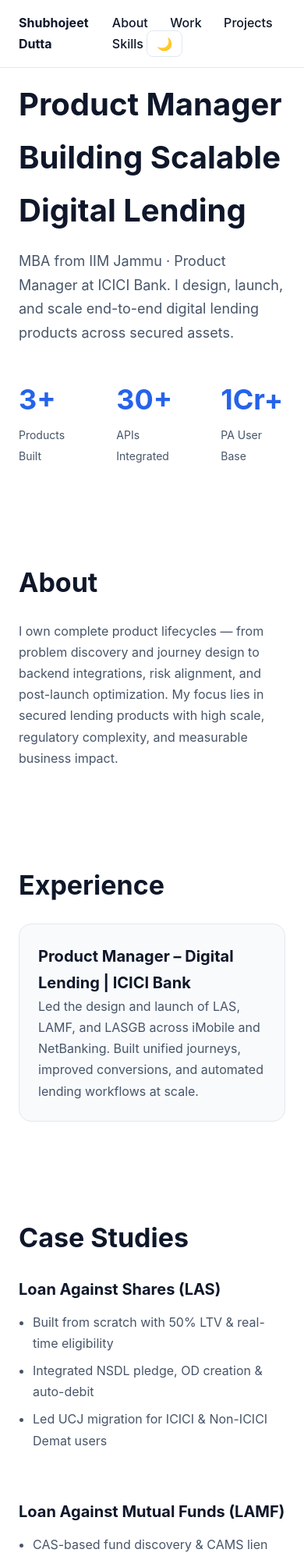
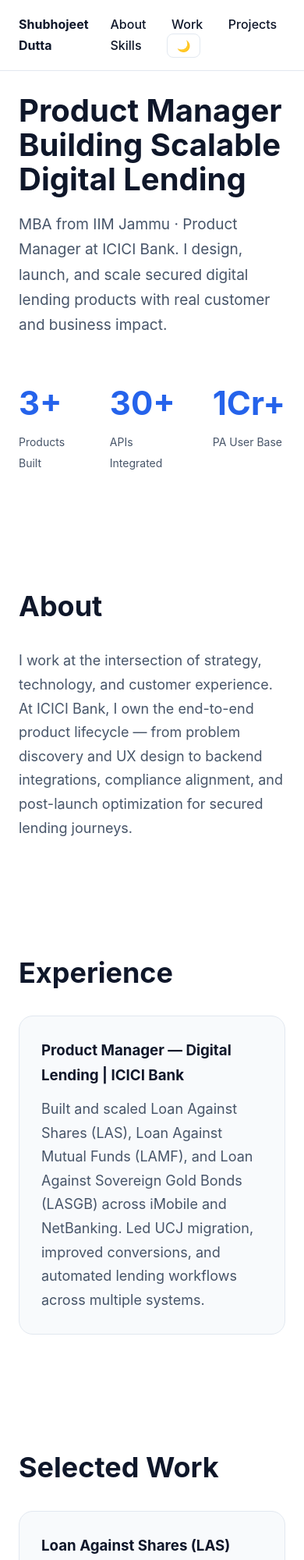
Before and after one commit to shubhojeetiim/shubhojeetiim.github.io, a plain HTML site: page index.html in a window 390 px wide. Shown: the top 2000 px of the page at 78% size. Drawn offline with Linux system fonts and the light colour scheme.

Commit message:
Update index.html

```diff
--- a/index.html
+++ b/index.html
@@ -1,18 +1,18 @@
 <!DOCTYPE html>
 <html lang="en">
 <head>
-<meta charset="UTF-8">
-<meta name="viewport" content="width=device-width, initial-scale=1.0">
+<meta charset="UTF-8" />
+<meta name="viewport" content="width=device-width, initial-scale=1.0"/>
 <title>Shubhojeet Dutta | Product Manager</title>
 
 <style>
-/* ===================== ROOT & RESET ===================== */
+/* ================= RESET & VARIABLES ================= */
 :root {
   --bg: #ffffff;
   --text: #0f172a;
   --muted: #475569;
+  --accent: #2563eb;
   --card: #f8fafc;
-  --accent: #2563eb;
   --border: #e2e8f0;
 }
 
@@ -25,9 +25,9 @@
 }
 
 * {
-  box-sizing: border-box;
   margin: 0;
   padding: 0;
+  box-sizing: border-box;
 }
 
 html {
@@ -35,30 +35,37 @@ html {
 }
 
 body {
-  font-family: Inter, system-ui, Arial, sans-serif;
+  font-family: Inter, system-ui, -apple-system, BlinkMacSystemFont, sans-serif;
   background: var(--bg);
   color: var(--text);
   line-height: 1.7;
 }
 
-/* ===================== GLOBAL ===================== */
+/* ================= GLOBAL ================= */
 .container {
   max-width: 1200px;
   margin: auto;
-  padding: 100px 24px;
+  padding: 120px 24px;
 }
 
 section {
-  margin-bottom: 120px;
+  margin-bottom: 140px;
 }
 
-h1 { font-size: 52px; }
-h2 { font-size: 34px; margin-bottom: 20px; }
-h3 { font-size: 20px; }
+h1 {
+  font-size: 56px;
+  line-height: 1.1;
+}
+
+h2 {
+  font-size: 36px;
+  margin-bottom: 24px;
+}
 
 p {
   color: var(--muted);
-  max-width: 800px;
+  max-width: 820px;
+  font-size: 18px;
 }
 
 a {
@@ -66,7 +73,7 @@ a {
   text-decoration: none;
 }
 
-/* ===================== NAV ===================== */
+/* ================= NAV ================= */
 nav {
   position: fixed;
   top: 0;
@@ -79,46 +86,48 @@ nav {
 .nav-inner {
   max-width: 1200px;
   margin: auto;
-  padding: 16px 24px;
+  padding: 18px 24px;
   display: flex;
   justify-content: space-between;
   align-items: center;
 }
 
 .nav-links a {
-  margin-left: 24px;
+  margin-left: 28px;
   font-weight: 500;
   color: var(--text);
 }
 
 .toggle {
+  margin-left: 28px;
   cursor: pointer;
-  border: 1px solid var(--border);
   padding: 6px 12px;
   border-radius: 8px;
+  border: 1px solid var(--border);
+  font-size: 14px;
 }
 
-/* ===================== HERO ===================== */
+/* ================= HERO ================= */
 .hero {
   display: grid;
-  grid-template-columns: 1.3fr 0.7fr;
+  grid-template-columns: 1.2fr 0.8fr;
   gap: 40px;
   align-items: center;
 }
 
 .hero p {
-  font-size: 18px;
-  margin-top: 16px;
+  margin-top: 20px;
+  font-size: 19px;
 }
 
 .stats {
   display: flex;
-  gap: 40px;
-  margin-top: 40px;
+  gap: 48px;
+  margin-top: 48px;
 }
 
 .stat h3 {
-  font-size: 36px;
+  font-size: 42px;
   color: var(--accent);
 }
 
@@ -127,68 +136,53 @@ nav {
   color: var(--muted);
 }
 
-/* ===================== CARDS ===================== */
+/* ================= CARDS ================= */
 .grid {
   display: grid;
-  grid-template-columns: repeat(auto-fit, minmax(280px, 1fr));
-  gap: 28px;
+  grid-template-columns: repeat(auto-fit, minmax(300px, 1fr));
+  gap: 32px;
 }
 
 .card {
   background: var(--card);
   border: 1px solid var(--border);
-  border-radius: 16px;
-  padding: 24px;
-  transition: transform .3s ease, box-shadow .3s ease;
+  border-radius: 18px;
+  padding: 28px;
+  transition: transform 0.4s ease, box-shadow 0.4s ease;
 }
 
 .card:hover {
-  transform: translateY(-6px);
-  box-shadow: 0 20px 40px rgba(0,0,0,.08);
+  transform: translateY(-10px);
+  box-shadow: 0 30px 60px rgba(0,0,0,0.08);
 }
 
-/* ===================== CASE STUDY ===================== */
-.case {
-  margin-bottom: 60px;
+.card h3 {
+  margin-bottom: 12px;
 }
 
-.case h3 {
-  margin-bottom: 10px;
-}
-
-.case ul {
-  margin-top: 12px;
-  padding-left: 18px;
-}
-
-.case li {
-  color: var(--muted);
-  margin-bottom: 8px;
-}
-
-/* ===================== SKILLS ===================== */
+/* ================= SKILLS ================= */
 .skills span {
   display: inline-block;
-  padding: 10px 16px;
-  border-radius: 20px;
+  padding: 10px 18px;
+  border-radius: 999px;
   border: 1px solid var(--border);
-  margin: 6px;
+  margin: 8px 6px;
   font-size: 14px;
 }
 
-/* ===================== FOOTER ===================== */
+/* ================= FOOTER ================= */
 footer {
+  border-top: 1px solid var(--border);
   text-align: center;
   padding: 60px 20px;
   color: var(--muted);
-  border-top: 1px solid var(--border);
 }
 
-/* ===================== ANIMATION ===================== */
+/* ================= ANIMATION ================= */
 .reveal {
   opacity: 0;
-  transform: translateY(30px);
-  transition: all .8s ease;
+  transform: translateY(40px);
+  transition: all 0.8s ease;
 }
 
 .reveal.show {
@@ -196,8 +190,8 @@ footer {
   transform: none;
 }
 
-/* ===================== RESPONSIVE ===================== */
-@media(max-width: 768px) {
+/* ================= RESPONSIVE ================= */
+@media (max-width: 768px) {
   h1 { font-size: 40px; }
   .hero { grid-template-columns: 1fr; }
 }
@@ -206,6 +200,7 @@ footer {
 
 <body>
 
+<!-- NAV -->
 <nav>
   <div class="nav-inner">
     <strong>Shubhojeet Dutta</strong>
@@ -227,19 +222,22 @@ footer {
     <h1>Product Manager<br>Building Scalable Digital Lending</h1>
     <p>
       MBA from IIM Jammu · Product Manager at ICICI Bank.
-      I design, launch, and scale end-to-end digital lending
-      products across secured assets.
+      I design, launch, and scale secured digital lending products
+      with real customer and business impact.
     </p>
 
     <div class="stats">
       <div class="stat">
-        <h3>3+</h3><span>Products Built</span>
+        <h3>3+</h3>
+        <span>Products Built</span>
       </div>
       <div class="stat">
-        <h3>30+</h3><span>APIs Integrated</span>
+        <h3>30+</h3>
+        <span>APIs Integrated</span>
       </div>
       <div class="stat">
-        <h3>1Cr+</h3><span>PA User Base</span>
+        <h3>1Cr+</h3>
+        <span>PA User Base</span>
       </div>
     </div>
   </div>
@@ -249,11 +247,10 @@ footer {
 <section id="about" class="reveal">
   <h2>About</h2>
   <p>
-    I own complete product lifecycles — from problem discovery and
-    journey design to backend integrations, risk alignment, and
-    post-launch optimization. My focus lies in secured lending
-    products with high scale, regulatory complexity, and measurable
-    business impact.
+    I work at the intersection of strategy, technology, and customer experience.
+    At ICICI Bank, I own the end-to-end product lifecycle — from problem discovery
+    and UX design to backend integrations, compliance alignment, and post-launch
+    optimization for secured lending journeys.
   </p>
 </section>
 
@@ -261,78 +258,76 @@ footer {
 <section id="work" class="reveal">
   <h2>Experience</h2>
   <div class="card">
-    <h3>Product Manager – Digital Lending | ICICI Bank</h3>
+    <h3>Product Manager — Digital Lending | ICICI Bank</h3>
     <p>
-      Led the design and launch of LAS, LAMF, and LASGB across iMobile
-      and NetBanking. Built unified journeys, improved conversions,
-      and automated lending workflows at scale.
+      Built and scaled Loan Against Shares (LAS), Loan Against Mutual Funds (LAMF),
+      and Loan Against Sovereign Gold Bonds (LASGB) across iMobile and NetBanking.
+      Led UCJ migration, improved conversions, and automated lending workflows
+      across multiple systems.
     </p>
   </div>
 </section>
 
 <!-- PROJECTS -->
 <section id="projects" class="reveal">
-  <h2>Case Studies</h2>
+  <h2>Selected Work</h2>
+  <div class="grid">
+    <div class="card">
+      <h3>Loan Against Shares (LAS)</h3>
+      <p>
+        Built from scratch with real-time eligibility, NSDL pledge integration,
+        automated OD creation, and unified journeys for ICICI and Non-ICICI Demat users.
+      </p>
+    </div>
 
-  <div class="case">
-    <h3>Loan Against Shares (LAS)</h3>
-    <ul>
-      <li>Built from scratch with 50% LTV & real-time eligibility</li>
-      <li>Integrated NSDL pledge, OD creation & auto-debit</li>
-      <li>Led UCJ migration for ICICI & Non-ICICI Demat users</li>
-    </ul>
+    <div class="card">
+      <h3>Loan Against Mutual Funds (LAMF)</h3>
+      <p>
+        Designed CAS-based discovery and CAMS lien marking journeys with equity/debt
+        OD bifurcation for PA and Non-PA customers.
+      </p>
+    </div>
+
+    <div class="card">
+      <h3>Loan Against SGB (LASGB)</h3>
+      <p>
+        Exclusive pre-approved digital journey using Demat validation,
+        backend trade block, and end-to-end eSign automation.
+      </p>
+    </div>
   </div>
-
-  <div class="case">
-    <h3>Loan Against Mutual Funds (LAMF)</h3>
-    <ul>
-      <li>CAS-based fund discovery & CAMS lien marking</li>
-      <li>Equity / Debt OD bifurcation logic</li>
-      <li>PA + Non-PA user onboarding at scale</li>
-    </ul>
-  </div>
-
-  <div class="case">
-    <h3>Loan Against Sovereign Gold Bonds (LASGB)</h3>
-    <ul>
-      <li>Pre-approved Demat-only journey</li>
-      <li>Trade block + backend automation</li>
-      <li>End-to-end digital pledge & eSign</li>
-    </ul>
-  </div>
-
 </section>
 
 <!-- SKILLS -->
 <section id="skills" class="reveal">
-  <h2>Skills</h2>
+  <h2>Expertise</h2>
   <div class="skills">
     <span>Product Strategy</span>
+    <span>Digital Lending</span>
     <span>User Journey Design</span>
     <span>API Integration</span>
     <span>Analytics</span>
-    <span>Digital Lending</span>
+    <span>CRM Automation</span>
     <span>Figma</span>
     <span>JIRA</span>
-    <span>CRM Automation</span>
+    <span>Stakeholder Management</span>
   </div>
 </section>
 
 </div>
 
 <footer>
-© 2026 Shubhojeet Dutta · Product Manager
+© 2026 Shubhojeet Dutta · Product Manager · ICICI Bank
 </footer>
 
 <script>
-/* THEME TOGGLE */
+/* DARK MODE */
 function toggleTheme() {
   document.body.dataset.theme =
     document.body.dataset.theme === "dark" ? "" : "dark";
 }
 
 /* SCROLL REVEAL */
-const reveals = document.querySelectorAll(".reveal");
 const observer = new IntersectionObserver(entries => {
   entries.forEach(entry => {
     if (entry.isIntersecting) {
@@ -340,7 +335,8 @@ const observer = new IntersectionObserver(entries => {
     }
   });
 });
-reveals.forEach(r => observer.observe(r));
+
+document.querySelectorAll(".reveal").forEach(el => observer.observe(el));
 </script>
 
 </body>
```
